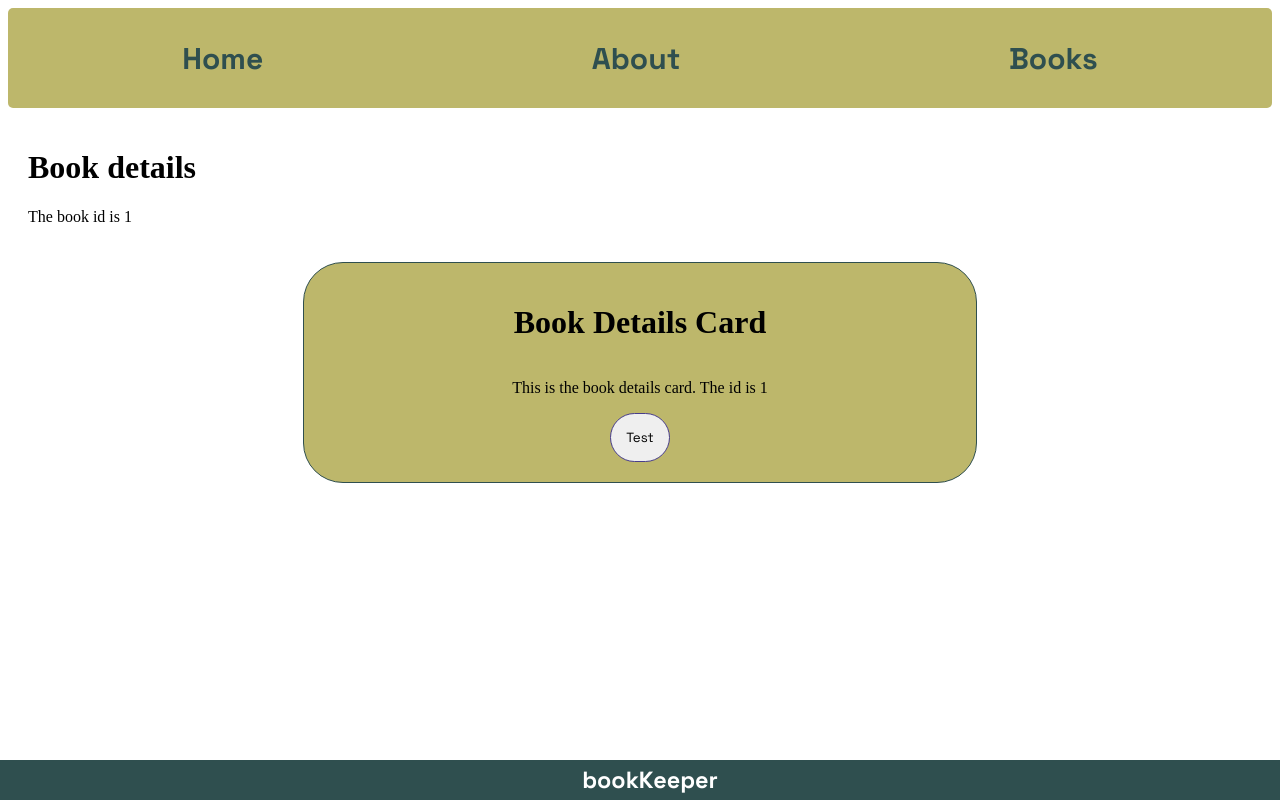
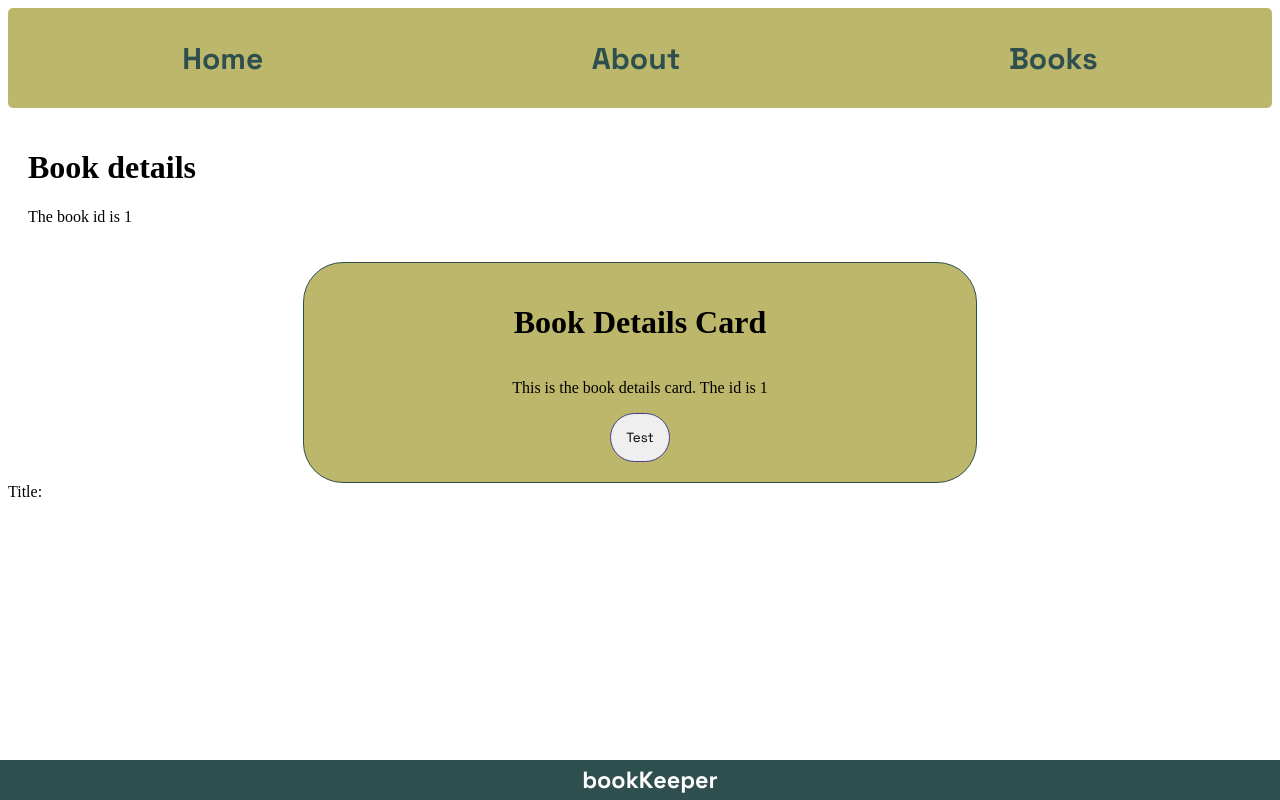
Before and after one commit to lauble/book-keeper, a Vue app: page /books/1 in a window 1280 px wide. Built offline with nearby package versions, Linux system fonts and the light colour scheme; no server answers.

Commit message:
add created() so fetchData gets called on page load

```diff
--- a/src/components/BookDetailsCard.vue
+++ b/src/components/BookDetailsCard.vue
@@ -2,8 +2,14 @@
   <div class="card">
     <h1>Book Details Card</h1>
     <p>This is the book details card. The id is {{ id }}</p>
+
     <button @click="fetchData">Test</button>
+    <!-- <div v-show="this.book.volumeInfo">
+      {{ this.book.volumeInfo.title }}
+    </div> -->
   </div>
+
+  <div>Title: {{ book.title }}</div>
 </template>
 
 <script>
@@ -19,8 +25,11 @@ export default {
   data() {
     return {
       id: this.$route.params.id,
-      books: [],
+      book: {},
     }
+  },
+  created() {
+    this.fetchData()
   },
   methods: {
     fetchData() {
@@ -28,8 +37,7 @@ export default {
         method: 'GET',
       }).then((res) => {
         res.json().then((data) => {
-          console.log(data)
-          this.books = data.items
+          this.book = data.items[0].volumeInfo
         })
       })
     },
```
